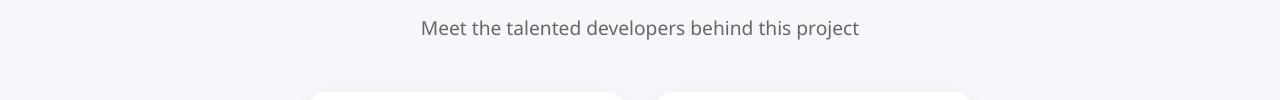
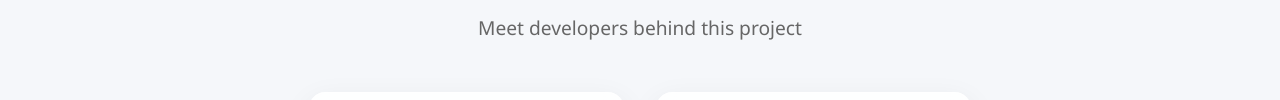
Before and after one commit to thisisdkyadav/hms-dev-team, a plain HTML site: page index.html in a window 1280 px wide. Shown: the part 416-516 px from the top of the page. Drawn offline with Linux system fonts and the light colour scheme.

Commit message:
Update team members section subtitle for clarity

```diff
--- a/index.html
+++ b/index.html
@@ -28,7 +28,7 @@
             <!-- Team Members Section -->
             <div class="team-heading">
                 <h2>Team Members</h2>
-                <p>Meet the talented developers behind this project</p>
+                <p>Meet developers behind this project</p>
             </div>
 
             <div class="team-members">
```
